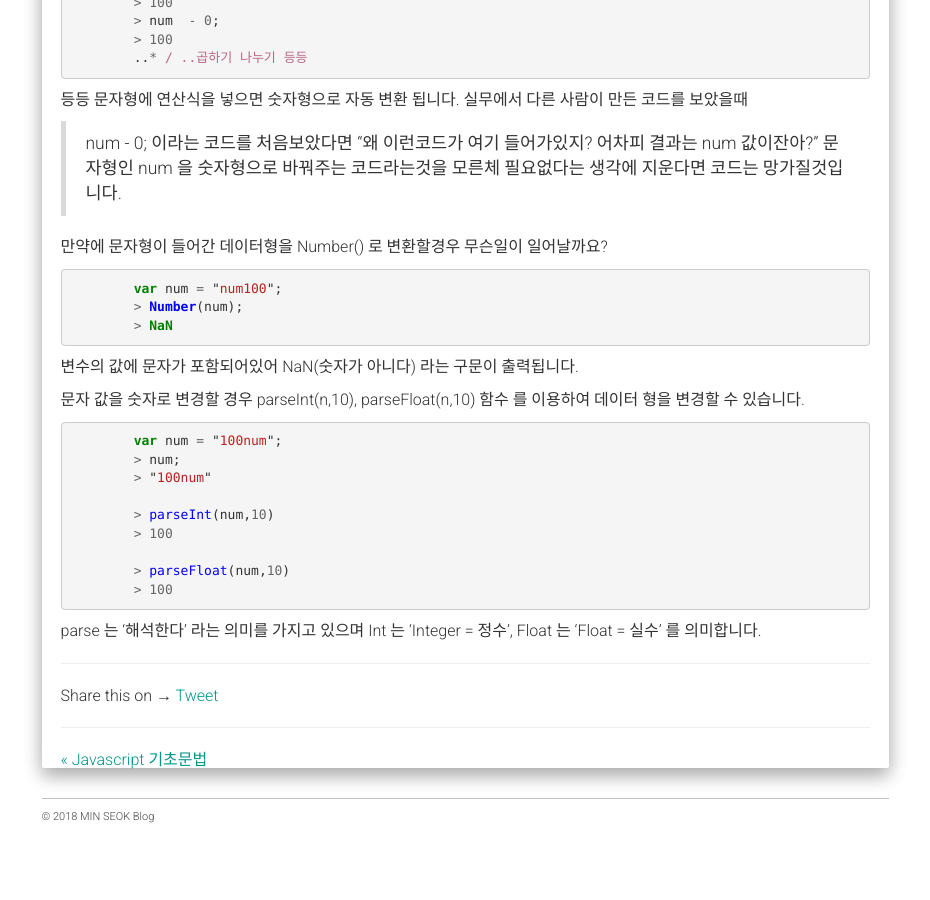
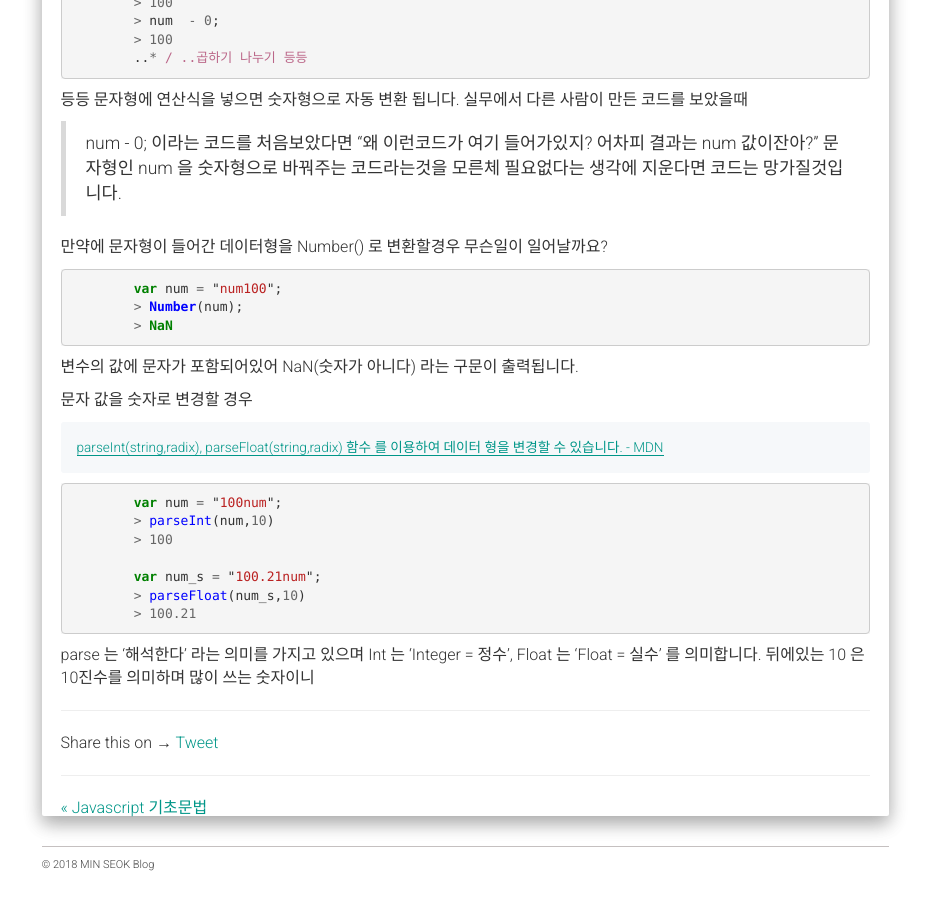
Before and after one commit to alalstjr/promote.github.io, a Jekyll site: the page built from _posts/2018-08-29-JavaScript 데이터 유형.md, in a window 1280 px wide and 900 px high, scrolled down 2050 px. Shown: the whole window, without its empty margins (321-1251 px from the left). Built offline with Jekyll 4.4.1, drawn with Linux system fonts in a browser that asks for light colours; nearby versions of some CDN libraries; our own code applies the rules of GitHub Pages for plain Markdown files; comment, search, counter and statistics services are not loaded; before the commit the page ends 2902 px from its top, so only the background shows below that.

Commit message:
Update 2018-08-29-JavaScript 데이터 유형.md

```diff
--- a/_posts/2018-08-29-JavaScript 데이터 유형.md
+++ b/_posts/2018-08-29-JavaScript 데이터 유형.md
@@ -119,19 +119,20 @@ var num 에는 100 이라는 문자형 데이터가 들어가 있습니다.
 변수의 값에 문자가 포함되어있어 NaN(숫자가 아니다) 라는 구문이 출력됩니다.
 
 문자 값을 숫자로 변경할 경우
-parseInt(n,10), parseFloat(n,10) 함수 를 이용하여 데이터 형을 변경할 수 있습니다.
+<div class="pro-txt">
+	<a href="https://developer.mozilla.org/ko/docs/Web/JavaScript/Reference/Global_Objects/parseInt" target="_blank">parseInt(string,radix), parseFloat(string,radix) 함수 를 이용하여 데이터 형을 변경할 수 있습니다. - MDN</a>
+</div>
 
 {% highlight javascript %}
 	var num = "100num";
-	> num;
-	> "100num"
-
 	> parseInt(num,10)
 	> 100
 
-	> parseFloat(num,10)
-	> 100
+	var num_s = "100.21num";
+	> parseFloat(num_s,10)
+	> 100.21
 {% endhighlight %}
 
 parse 는 '해석한다' 라는 의미를 가지고 있으며
 Int 는 'Integer = 정수', Float 는 'Float = 실수' 를 의미합니다.
+뒤에있는 10 은 10진수를 의미하며 많이 쓰는 숫자이니
```
